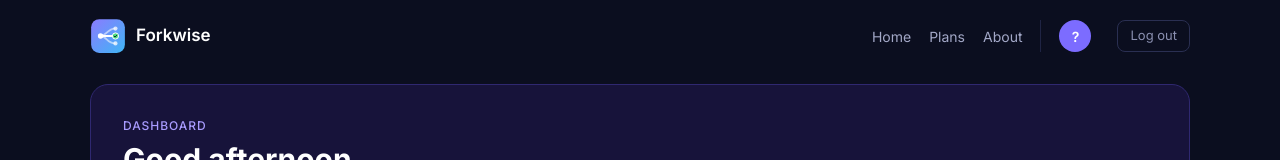
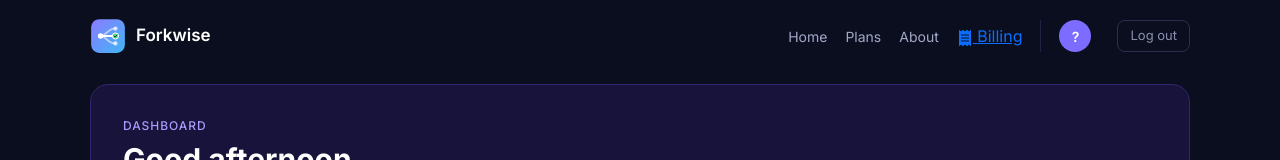
Before and after one commit to hoomanyyy/forkwise, a React (Create React App) app in the folder frontend/: page /dashboard in a window 1280 px wide. Shown: the top 160 px of the page. Built offline with nearby package versions, Linux system fonts and the light colour scheme; no server answers.

Commit message:
invoice plans version 2

```diff
--- a/frontend/src/pages/Dashboard.js
+++ b/frontend/src/pages/Dashboard.js
@@ -4,8 +4,8 @@ import "../styles/Dashboard.css"
 import Logo from "../images/logo.svg"
 import Seo from "../components/Seo"
 import { Link, useNavigate } from "react-router-dom"
-import { FaChartBar, FaCheckCircle, FaExclamationTriangle, FaSyncAlt, FaSearch, FaPlus } from "react-icons/fa"
 import { sendAuthRequestWithWebsocket, getHistory, getMe, Logout } from "../api"
+import { FaChartBar, FaCheckCircle, FaExclamationTriangle, FaSyncAlt, FaSearch, FaPlus, FaReceipt } from "react-icons/fa"
 
 function formatDate(text) {
     if (!text) {
@@ -124,6 +124,9 @@ export default function Home() {
                     <Link to="/" className="DashNavLink">Home</Link>
                     <Link to="/plans" className="DashNavLink">Plans</Link>
                     <Link to="/about" className="DashNavLink">About</Link>
+                    <Link to="/invoices" className="DashBilling">
+                        <FaReceipt /> <span>Billing</span>
+                    </Link>
                     <div className="DashUser">
                         <span className="DashAvatar">{initial}</span>
                         <span className="DashUserName">{name}</span>
```
